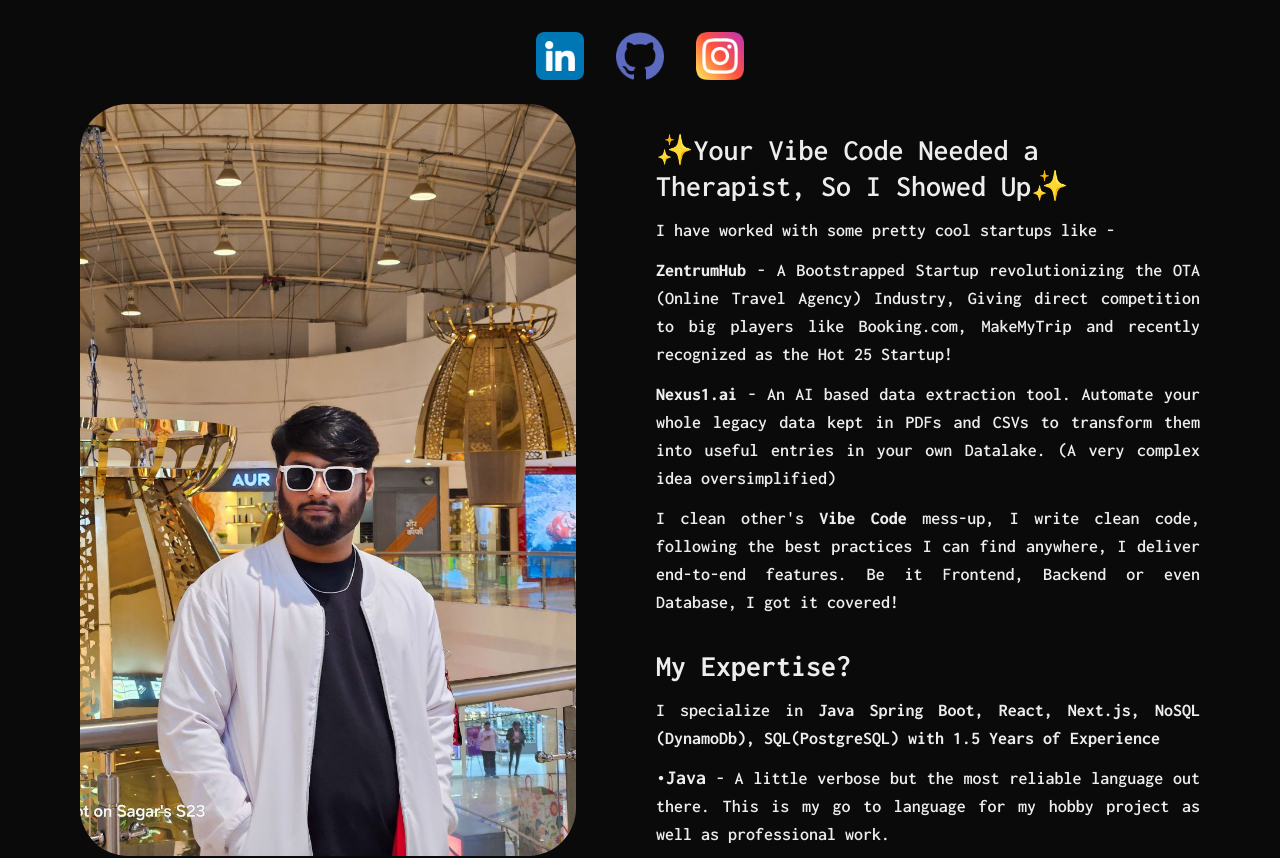
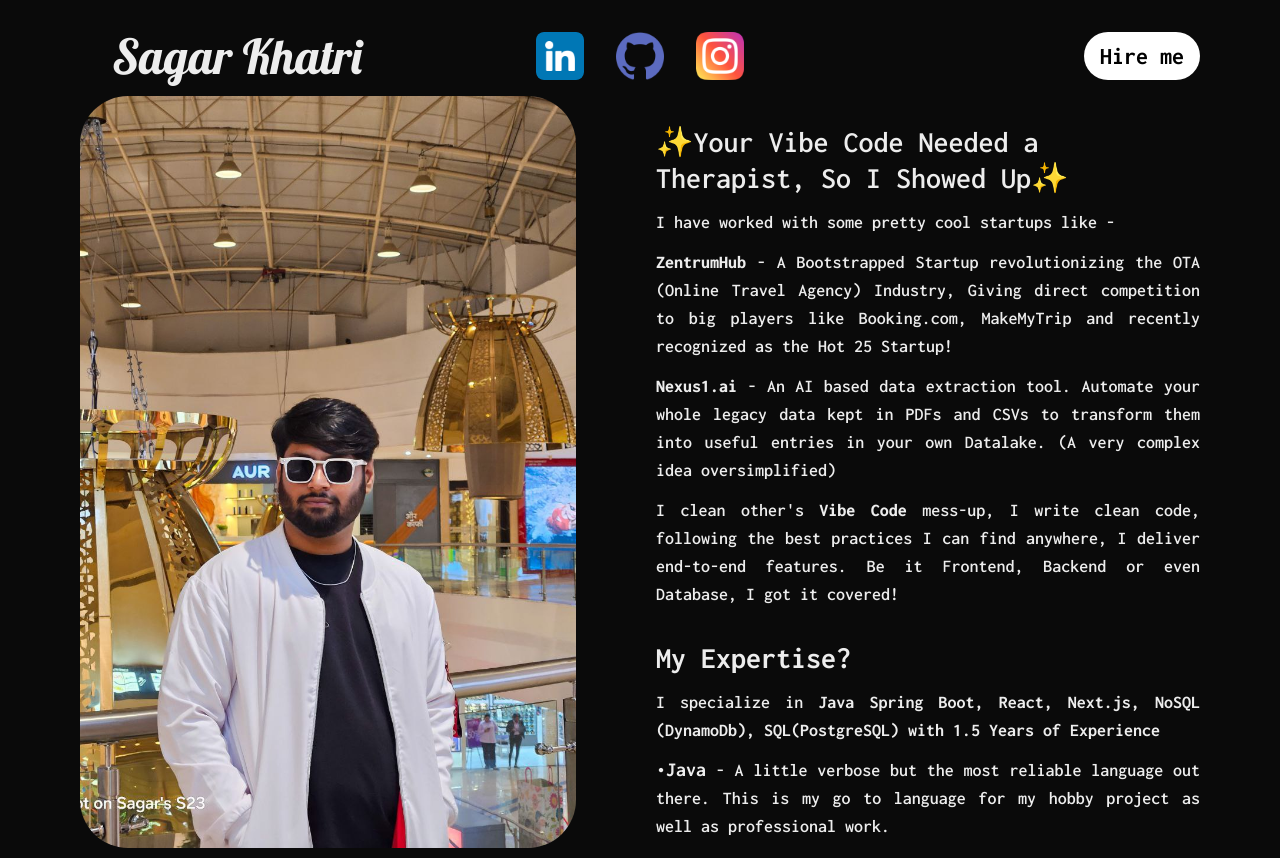
Before and after one commit to sagarkpro/sagar-senpai, a Next.js app: page / in a window 1280 px wide. Shown: the top 858 px of the page. Built offline with nearby package versions, Linux system fonts and the light colour scheme.

Commit message:
added name and 'hire me' button

```diff
--- a/src/app/globals.css
+++ b/src/app/globals.css
@@ -26,3 +26,44 @@ body {
   color: var(--foreground);
   font-family: Arial, Helvetica, sans-serif;
 }
+
+/* button anims */
+
+.ripple-btn {
+  position: relative;
+  overflow: hidden;
+  color: black;
+  background-color: white;
+  border: none;
+  cursor: pointer;
+  transition: background-color 0.4s ease;
+}
+
+.ripple-btn::after {
+  content: "";
+  position: absolute;
+  top: 50%;
+  left: 50%;
+  width: 0;
+  height: 0;
+  background: rgba(255, 255, 255, 0.4);
+  border-radius: 50%;
+  transform: translate(-50%, -50%);
+  transition: width 0.4s ease, height 0.4s ease;
+  z-index: 0;
+}
+
+.ripple-btn:hover {
+  background-color: orangered; /* target color */
+  color: white;
+}
+
+.ripple-btn:hover::after {
+  width: 300%;
+  height: 300%;
+}
+
+.ripple-btn span {
+  position: relative;
+  z-index: 1;
+}
--- a/src/app/layout.tsx
+++ b/src/app/layout.tsx
@@ -1,5 +1,5 @@
 import type { Metadata } from "next";
-import { Geist, Geist_Mono, Inconsolata } from "next/font/google";
+import { Geist, Geist_Mono, Inconsolata, Lobster } from "next/font/google";
 import "./globals.css";
 import { PrimeReactProvider } from 'primereact/api';
 
--- a/src/app/page.tsx
+++ b/src/app/page.tsx
@@ -1,26 +1,44 @@
-"use server"
+"use server";
 
+import { Lobster } from "next/font/google";
 import Image from "next/image";
+
+const lobster = Lobster({
+	subsets: ["latin"],
+	weight: ["400"],
+	style: ["normal"],
+	display: "swap",
+});
 
 export default async function Home() {
 	return (
 		<div className="flex justify-center py-8 px-4">
 			<div className="w-[70rem]">
-				<div className="flex w-full justify-center">
-					<div className="flex gap-x-8 mb-6">
+				<div className="flex flex-wrap w-full justify-center mb-4 gap-y-4">
+					<div className={`w-full md:w-1/3 text-center md:text-left  text-5xl pl-0 md:pl-8 shrink-0 ${lobster.className}`}>Sagar Khatri</div>
+					<div className="w-full md:w-1/3 flex gap-x-8 shrink-0 justify-center">
 						<a href="https://www.linkedin.com/in/sagarkhatri01/" target="_blank" className="w-[3rem] h-[3rem] shrink-0 relative rounded-lg overflow-clip hover:cursor-pointer">
 							<Image className="object-cover" fill objectFit="cover" src="/linkedin.png" alt="linkedin" />
 						</a>
 
-            <a href="https://github.com/sagarkpro?tab=stars" target="_blank" className="w-[3rem] h-[3rem] shrink-0 relative rounded-lg overflow-clip hover:cursor-pointer">
+						<a href="https://github.com/sagarkpro?tab=stars" target="_blank" className="w-[3rem] h-[3rem] shrink-0 relative rounded-lg overflow-clip hover:cursor-pointer">
 							<Image className="object-cover" fill objectFit="cover" src="/github.png" alt="github" />
 						</a>
 
-            <a href="https://www.instagram.com/astute_sagar/" target="_blank" className="w-[3rem] h-[3rem] shrink-0 relative rounded-lg overflow-clip hover:cursor-pointer">
+						<a href="https://www.instagram.com/astute_sagar/" target="_blank" className="w-[3rem] h-[3rem] shrink-0 relative rounded-lg overflow-clip hover:cursor-pointer">
 							<Image className="object-cover" fill objectFit="cover" src="/instagram.png" alt="instagram" />
 						</a>
 					</div>
+
+					<div className="w-full md:w-1/3 shrink-0 flex justify-end">
+						<button className="w-full md:w-max ripple-btn p-0 px-4 h-12 font-bold rounded-3xl text-2xl">
+							<span>
+								<a href="mailto:sagarkhatri.pro@gmail.com">Hire me</a>
+							</span>
+						</button>
+					</div>
 				</div>
+
 				<div className="w-full flex flex-col md:flex-row md:gap-x-20">
 					<div className="w-full aspect-[1/1.5] md:m-0 md:w-[31rem] md:h-[47rem] shrink-0 relative rounded-[3rem] overflow-clip group">
 						<Image className="object-cover transition-transform duration-500 ease-in-out group-hover:scale-110" fill objectFit="cover" src="/sagar2.jpg" alt="sagar" />
```
